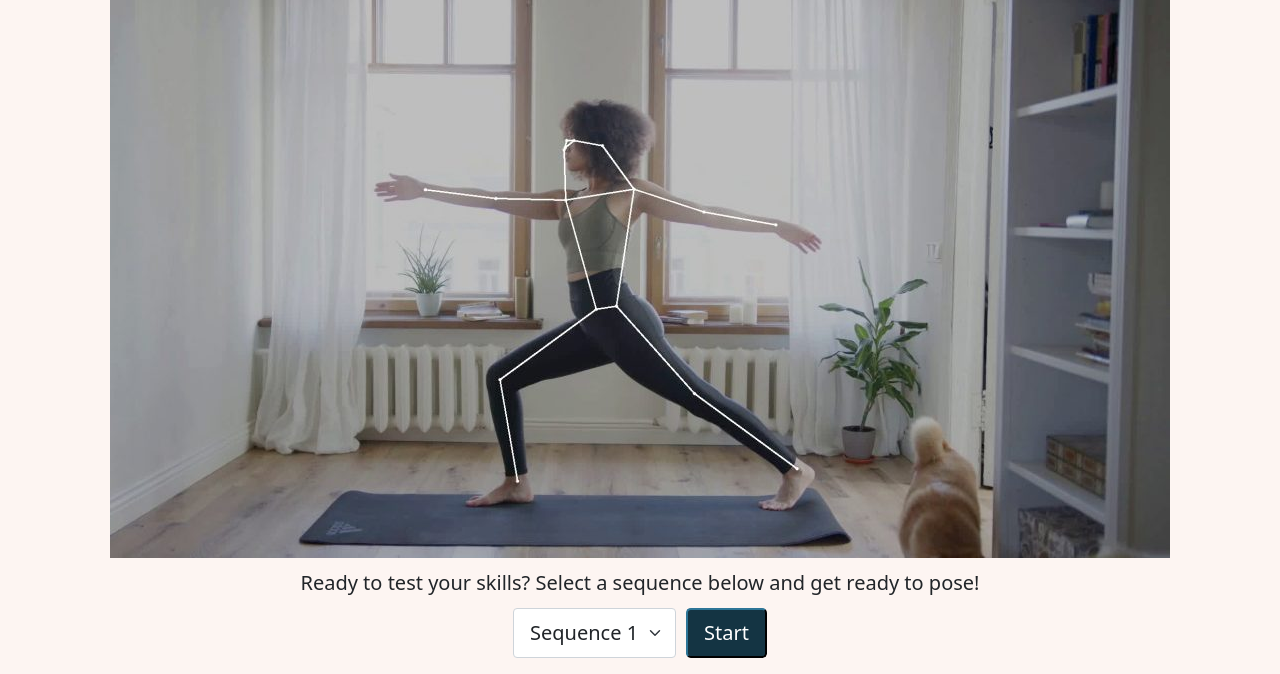
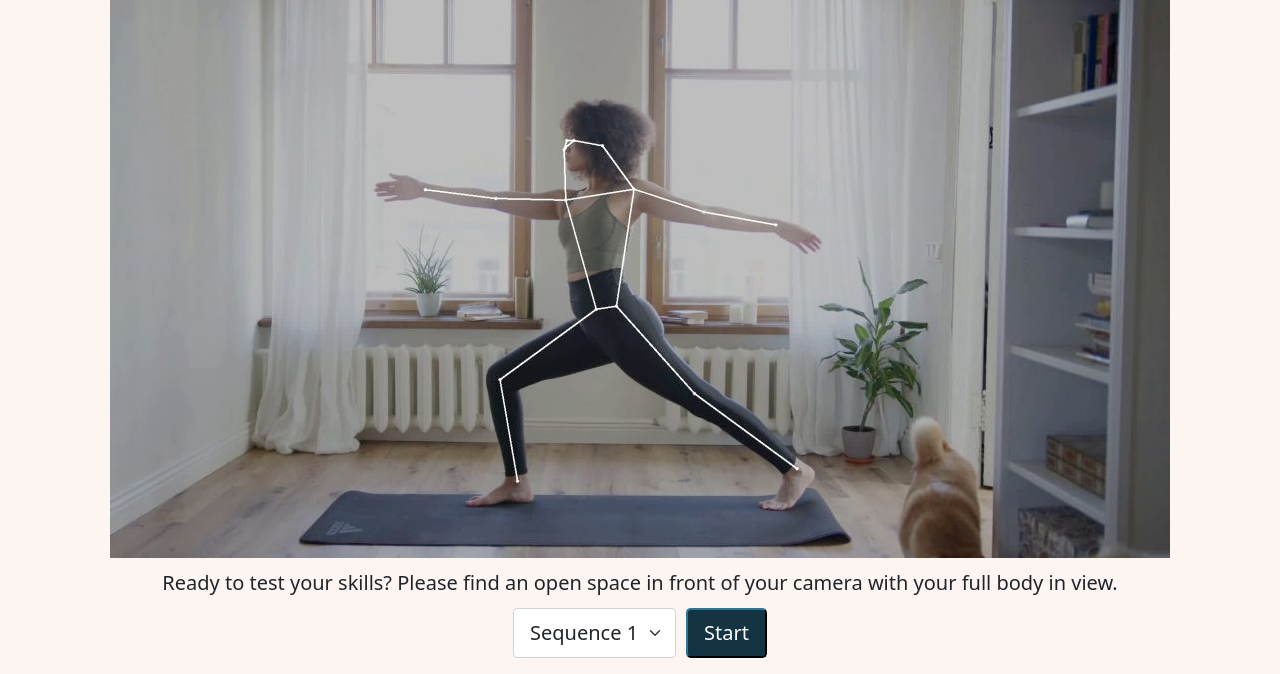
Before and after one commit to A-Chaudhary/YogAI, a Flask app: page /quiz in a window 1280 px wide. Shown: the part 138-812 px from the top of the page. Run offline with Flask 3, Linux system fonts and the light colour scheme; some libraries are stand-ins or nearby versions.

Commit message:
added instructions

```diff
--- a/templates/quiz.html
+++ b/templates/quiz.html
@@ -6,7 +6,7 @@
     <div class="container quiz-home">
                 <div class="display-1 quiz-home-title">Pose Quiz</div>
                 <img src="{{url_for('static', filename='/img/quiz_pose.jpg')}}">
-                <div class="get-ready-text">Ready to test your skills? Select a sequence below and get ready to pose!</div>
+                <div class="get-ready-text">Ready to test your skills? Please find an open space in front of your camera with your full body in view.</div>
                 <form action="/start" method="post" class="sequence-form">
                     <select class="form-select form-select-lg mb-3" name="sequence">
                       {% for sequence in sequences %}
```
